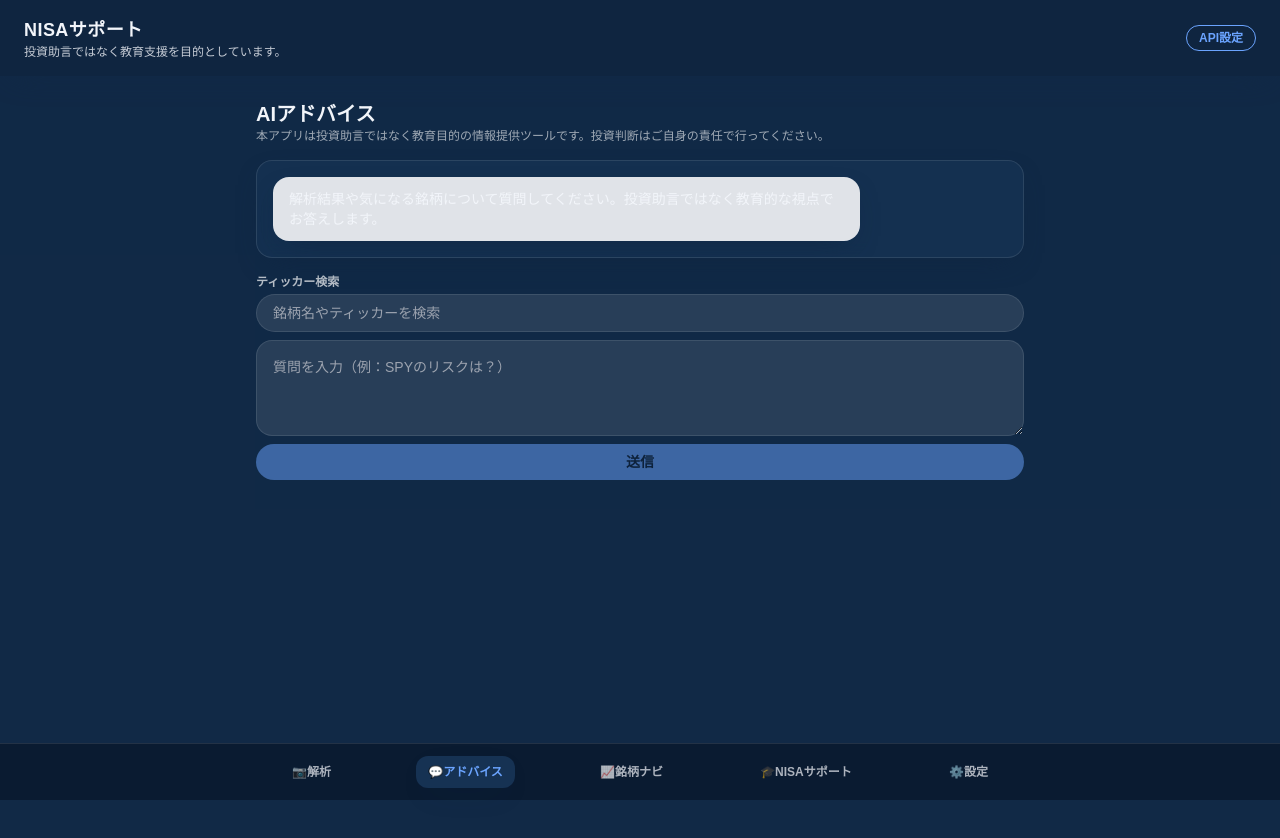
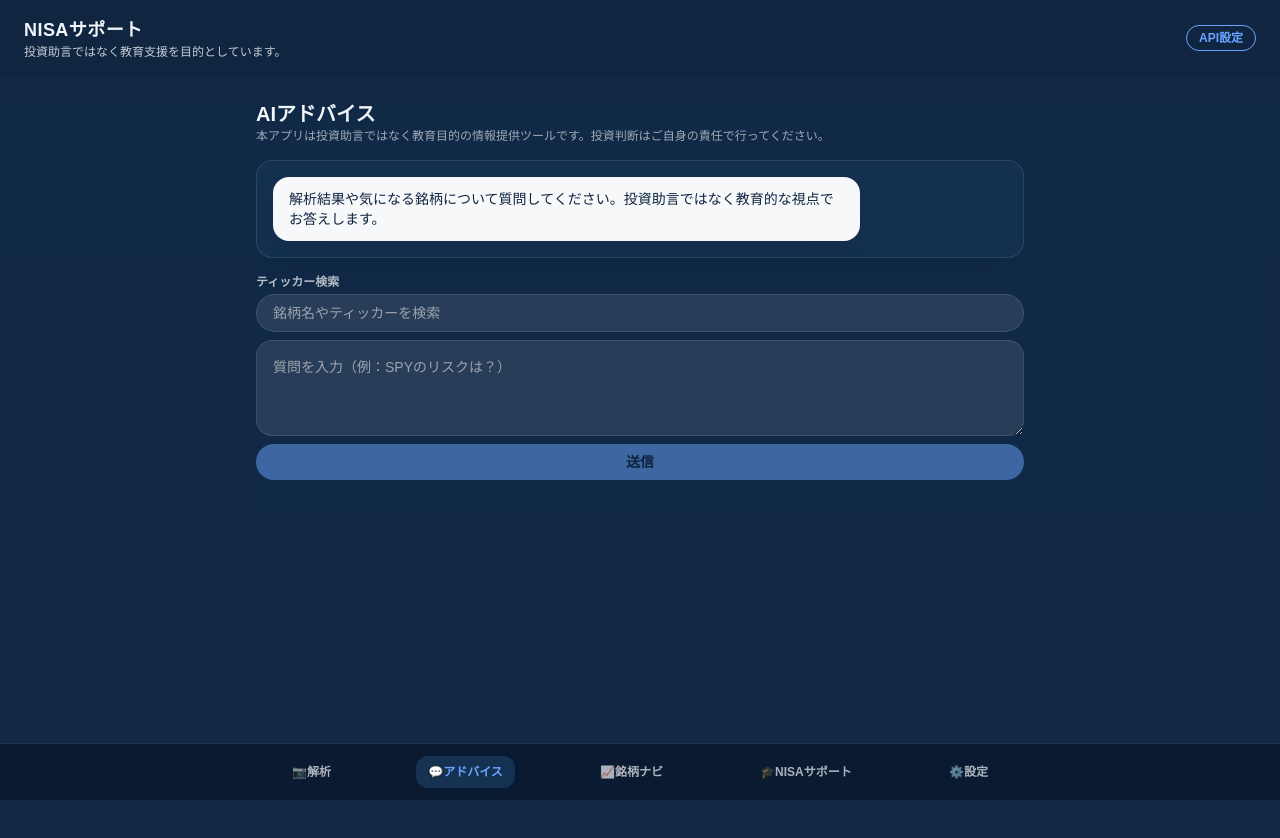
Before and after one commit to YukiT888/nisa-support, a Next.js app: page /chat in a window 1280 px wide. Shown: the top 838 px of the page. Built offline with nearby package versions, Linux system fonts and the light colour scheme.

Commit message:
Improve assistant chat bubble contrast

```diff
--- a/components/ChatBubble.tsx
+++ b/components/ChatBubble.tsx
@@ -7,7 +7,7 @@
       <div
         className={clsx(
           'max-w-[80%] rounded-2xl px-4 py-3 text-sm shadow-kachi',
-          isUser ? 'bg-kachi-accent text-kachi-shade' : 'bg-kachi-surface/90 text-kachi-textdark'
+          isUser ? 'bg-kachi-accent text-kachi-shade' : 'bg-kachi-surface text-kachi'
         )}
       >
         {children}
```
